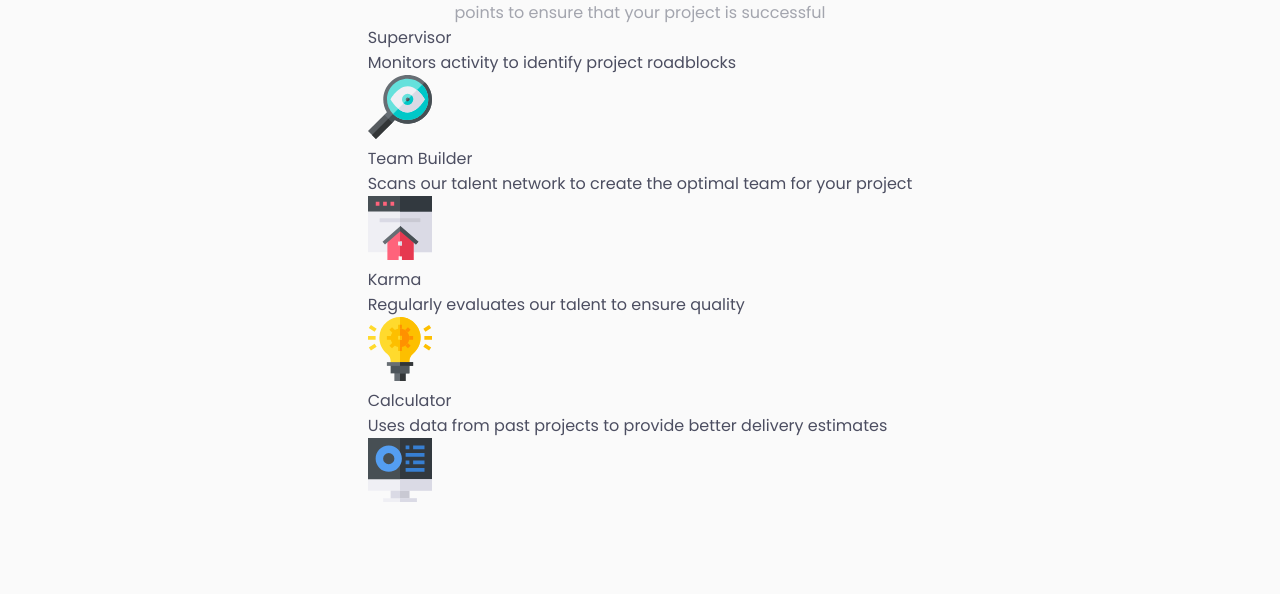
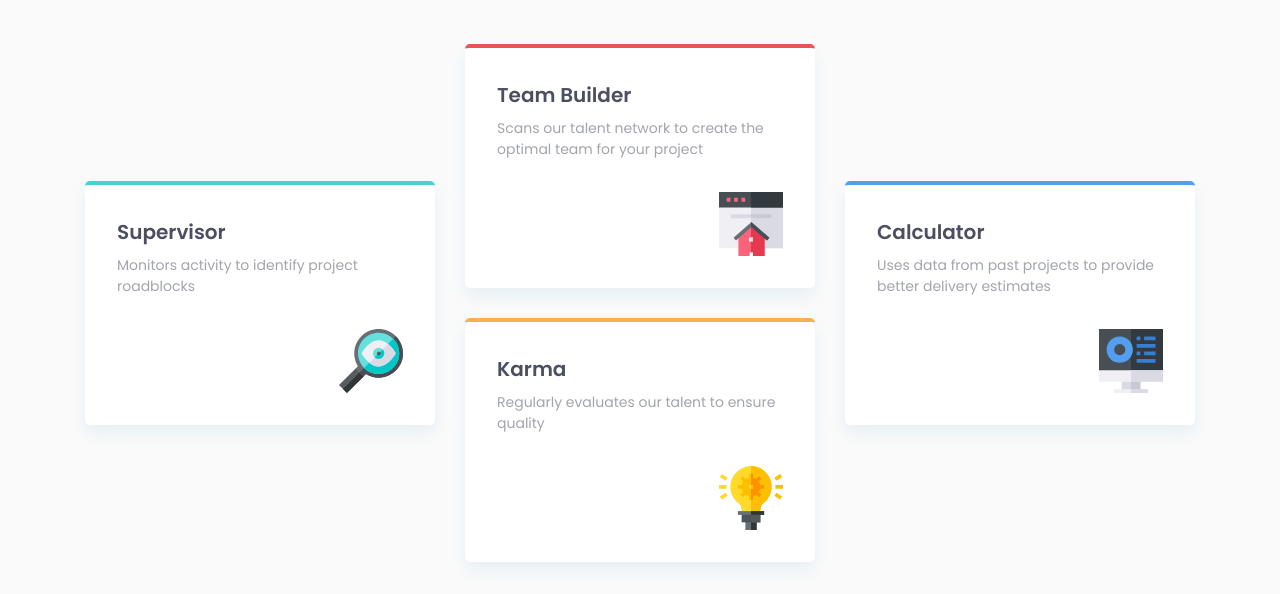
Before and after one commit to sheronimo/frontendmentor-fourcard, a plain HTML site: page index.html in a window 1280 px wide. Shown: the part 214-808 px from the top of the page. Drawn offline with Linux system fonts and the light colour scheme.

Commit message:
card styling

```diff
--- a/scss/_config.scss
+++ b/scss/_config.scss
@@ -13,4 +13,6 @@ $clr-neutral-200: hsl(234, 12%, 34%);
 $clr-neutral-400: hsl(229, 6%, 66%);
 $clr-neutral-700: hsl(0, 0%, 98%);
 
+$clr-neutral-o: hsla(204, 54%, 75%, 0.2);
+
 $font-stack: 'Poppins', sans-serif;
--- a/scss/_globals.scss
+++ b/scss/_globals.scss
@@ -7,6 +7,7 @@ body {
 	flex-direction: column;
 	justify-content: center;
 	align-items: center;
+	padding: 2rem;
 }
 
 h1 {
--- a/scss/main.scss
+++ b/scss/main.scss
@@ -20,3 +20,59 @@
 		margin-top: 1rem;
 	}
 }
+
+.cards {
+	margin-top: 4rem;
+	display: grid;
+	grid-template-columns: repeat(3, 1fr);
+	grid-gap: 1.875rem;
+
+	.card {
+		max-width: 21.875rem;
+		background: hsl(0, 0%, 100%);
+		padding: 2rem;
+		border-radius: 5px;
+		border-top-width: 0.25rem;
+		border-top-style: solid;
+		display: flex;
+		flex-direction: column;
+		align-items: flex-start;
+		box-shadow: 0 0.5rem 1rem $clr-neutral-o;
+
+		&-spv {
+			border-top-color: $clr-card-cyan;
+			grid-row: 2 / 4;
+		}
+
+		&-team {
+			border-top-color: $clr-card-red;
+			grid-row: 1 / 3;
+		}
+
+		&-karma {
+			border-top-color: $clr-card-orange;
+			grid-row: 3 / 5;
+		}
+
+		&-calc {
+			border-top-color: $clr-card-blue;
+			grid-row: 2 / 4;
+		}
+
+		&-title {
+			font-size: 1.25rem;
+			font-weight: 600;
+		}
+
+		&-desc {
+			font-size: 0.875rem;
+			color: $clr-neutral-400;
+			margin-top: 0.5rem;
+		}
+
+		&-img {
+			align-self: flex-end;
+			margin-top: 2rem;
+		}
+	}
+}
```
Also changed, not shown: css/main.css, 1 other file.
